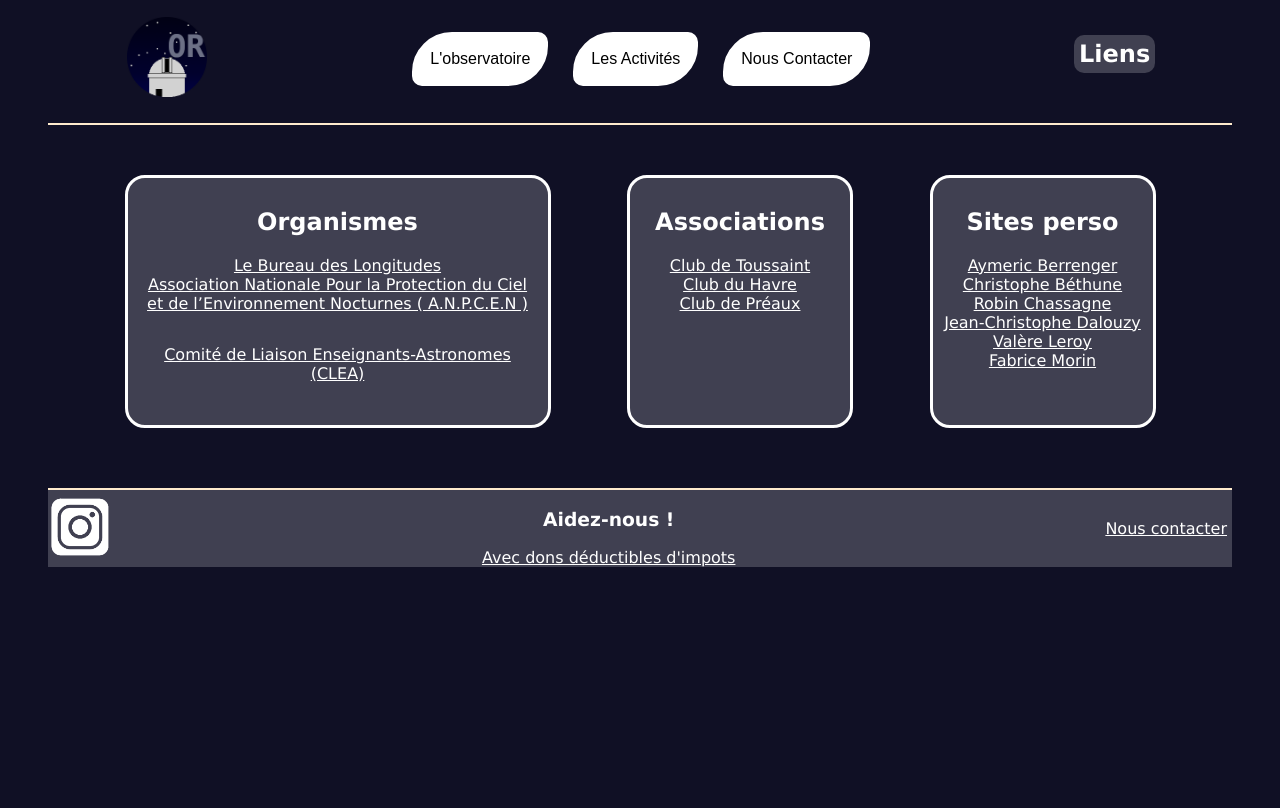
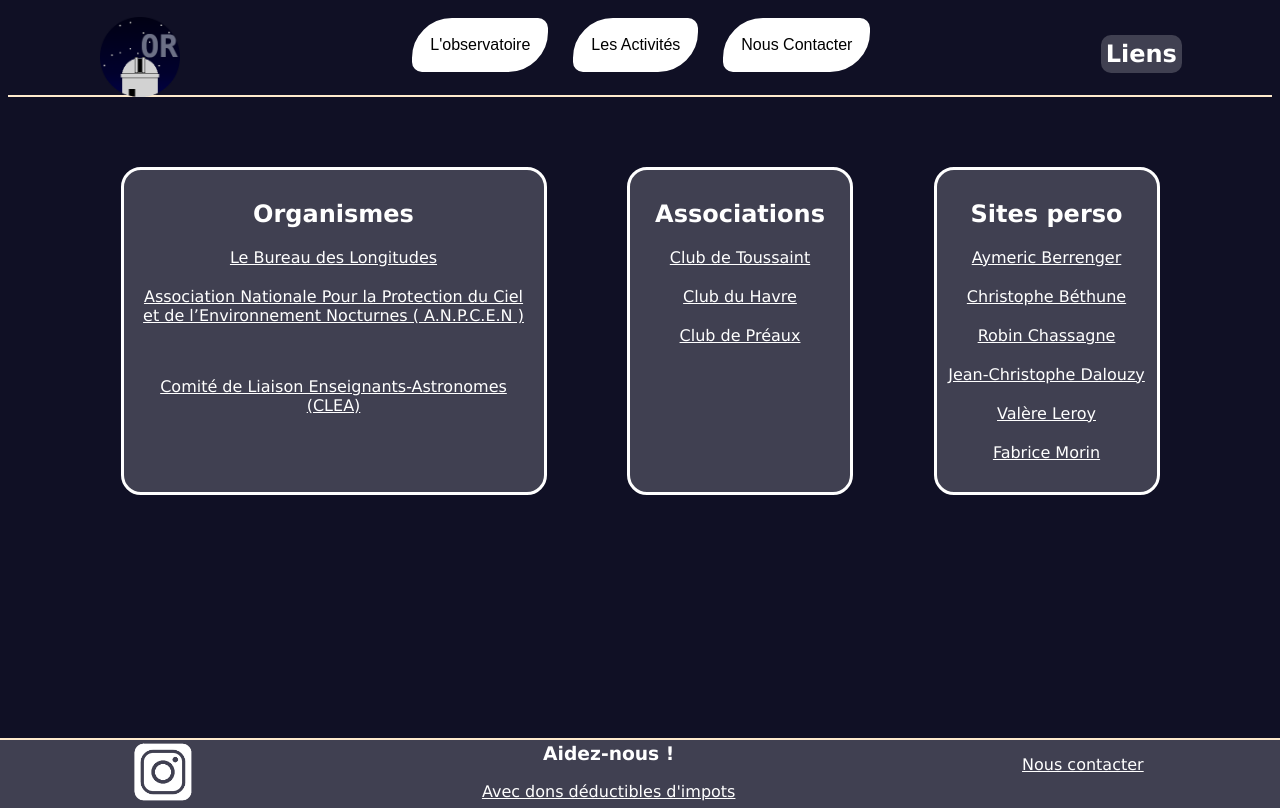
Before and after one commit to kikasu/Projet-restructuration-Web, a plain HTML site: page Liens.html in a window 1280 px wide. Drawn offline with Linux system fonts and the light colour scheme.

Commit message:
Reparation

```diff
--- a/CSS/LiensStyle.css
+++ b/CSS/LiensStyle.css
@@ -17,9 +17,27 @@
 }
 
 .LinkLiens{
+    margin-bottom: 20px;
     color: white;
 }
 
 .LinkLiens:hover{
-    color: goldenrod;
+    color: black;
 }
+html{
+    height: 100%;
+}
+body{
+    height: 100%;
+}
+footer{
+    position: absolute;
+    bottom: 0px;
+    right: 0px;
+    left: 0px;
+}
+@media(max-width:950px){
+    footer{
+        position: relative;
+    }
+}
--- a/Liens.html
+++ b/Liens.html
@@ -4,7 +4,7 @@
     <meta charset="UTF-8">
     <meta http-equiv="X-UA-Compatible" content="IE=edge">
     <meta name="viewport" content="width=device-width, initial-scale=1.0">
-    <link rel="stylesheet" href="CSS/style.css" type="text/css">
+    <link rel="stylesheet" href="commun.css" type="text/css">
     <link rel="stylesheet" href="CSS/LiensStyle.css" type="text/css">
     <link rel="icon" href="./images/logo/logo.png"/>
     <title>Liens</title>
--- a/commun.css
+++ b/commun.css
@@ -4,7 +4,7 @@
 
 
 html{
-    max-width: 1200px;
+    min-height: 100%;
     margin: auto;
     color: #fff;
     font-family: Verdana, Geneva, Tahoma, sans-serif;
@@ -13,6 +13,7 @@ html{
 
 body{
   min-height: 100%;
+  position: relative;
 }
 
 
@@ -873,9 +874,10 @@ sub{
   /*NOUS CONTACTER*/  /*NOUS CONTACTER*/  /*NOUS CONTACTER*/  /*NOUS CONTACTER*/  /*NOUS CONTACTER*/  /*NOUS CONTACTER*/  /*NOUS CONTACTER*/  /*NOUS CONTACTER*/
   /*NOUS CONTACTER*/  /*NOUS CONTACTER*/  /*NOUS CONTACTER*/  /*NOUS CONTACTER*/  /*NOUS CONTACTER*/  /*NOUS CONTACTER*/  /*NOUS CONTACTER*/  /*NOUS CONTACTER*/
 
-#maincommun{
+main{
+  margin: auto;
+  max-width: 1200px;
   min-width: 200px;
-  margin: 0%;
   padding: 20px;
   text-align: center;
   }
```
Also changed, not shown: index.html (+4 -7 lines). Lines whose indentation alone changed are shown as unchanged.
